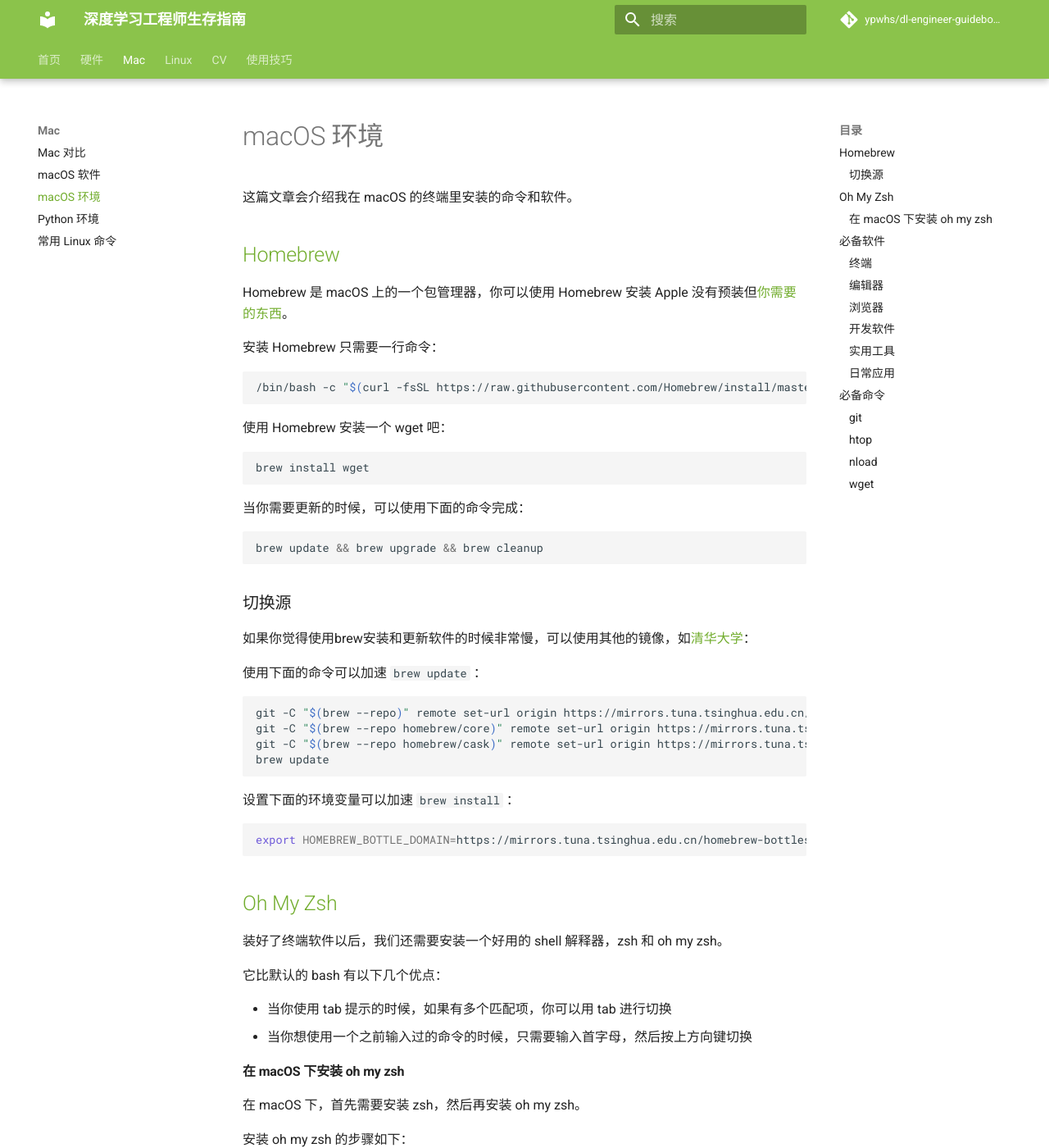
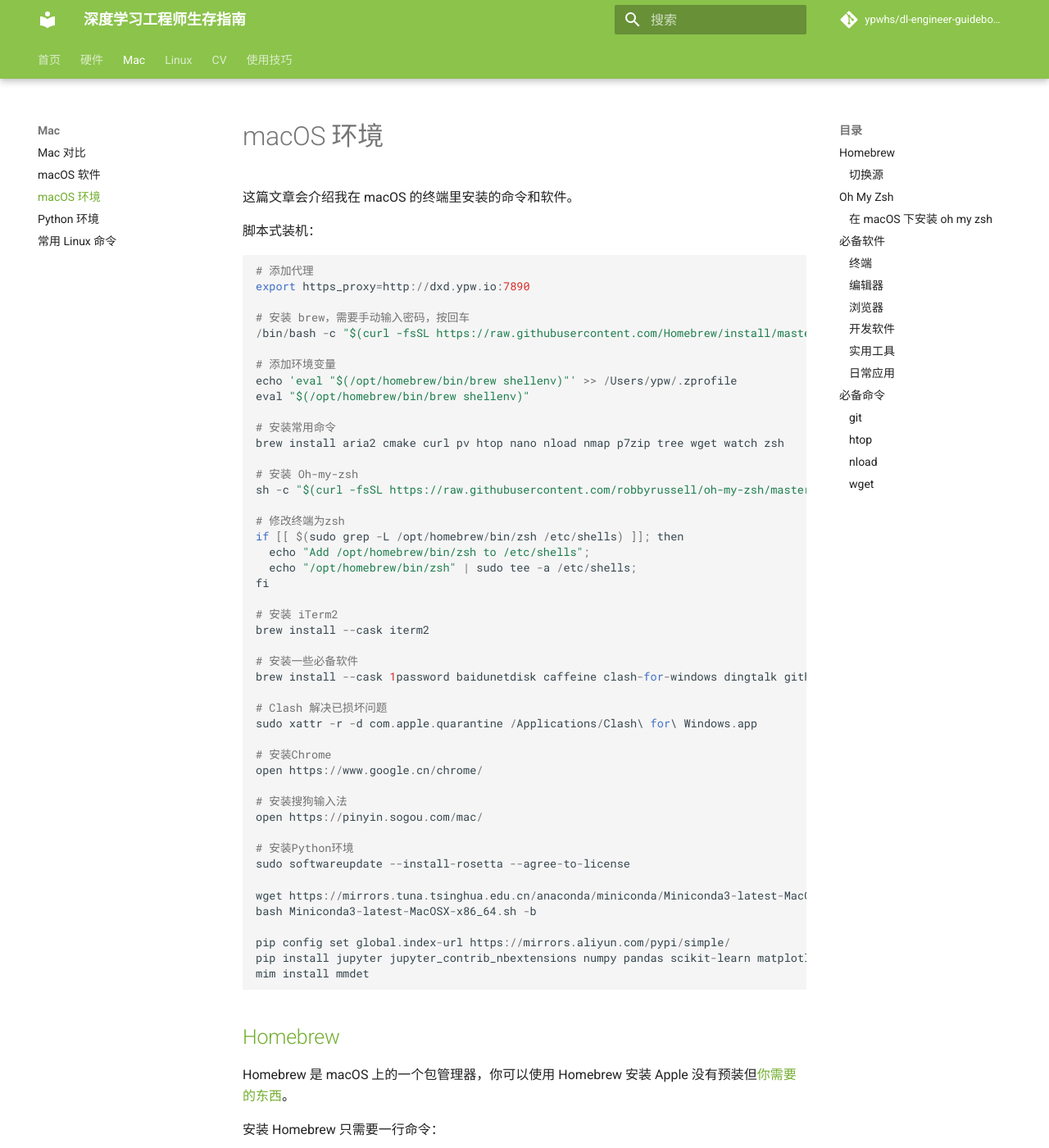
Before and after one commit to ypwhs/dl-engineer-guidebook, an MkDocs documentation site: the page built from docs/macos-environment.md, in a window 1280 px wide and 1400 px high. Shown: the whole window at 82% size. Built offline with MkDocs 1.6.1 and Material for MkDocs 9.7.7, drawn with Linux system fonts in a browser that asks for light colours; comment, search, counter and statistics services are not loaded.

Commit message:
Update macos-environment.md

````diff
--- a/docs/macos-environment.md
+++ b/docs/macos-environment.md
@@ -1,6 +1,57 @@
 # macOS 环境
 
 这篇文章会介绍我在 macOS 的终端里安装的命令和软件。
+
+脚本式装机：
+
+```
+# 添加代理
+export https_proxy=http://dxd.ypw.io:7890
+
+# 安装 brew，需要手动输入密码，按回车
+/bin/bash -c "$(curl -fsSL https://raw.githubusercontent.com/Homebrew/install/master/install.sh)"
+
+# 添加环境变量
+echo 'eval "$(/opt/homebrew/bin/brew shellenv)"' >> /Users/ypw/.zprofile
+eval "$(/opt/homebrew/bin/brew shellenv)"
+
+# 安装常用命令
+brew install aria2 cmake curl pv htop nano nload nmap p7zip tree wget watch zsh
+
+# 安装 Oh-my-zsh
+sh -c "$(curl -fsSL https://raw.githubusercontent.com/robbyrussell/oh-my-zsh/master/tools/install.sh)"
+
+# 修改终端为zsh
+if [[ $(sudo grep -L /opt/homebrew/bin/zsh /etc/shells) ]]; then
+  echo "Add /opt/homebrew/bin/zsh to /etc/shells";
+  echo "/opt/homebrew/bin/zsh" | sudo tee -a /etc/shells;
+fi
+
+# 安装 iTerm2
+brew install --cask iterm2
+
+# 安装一些必备软件
+brew install --cask 1password baidunetdisk caffeine clash-for-windows dingtalk github google-chrome iina hex-fiend istat-menus karabiner-elements netron postman pycharm qbittorrent qq sublime-text macdown tinypng4mac typora visual-studio-code wechat wechatwork xquartz
+
+# Clash 解决已损坏问题
+sudo xattr -r -d com.apple.quarantine /Applications/Clash\ for\ Windows.app
+
+# 安装Chrome
+open https://www.google.cn/chrome/
+
+# 安装搜狗输入法
+open https://pinyin.sogou.com/mac/
+
+# 安装Python环境
+sudo softwareupdate --install-rosetta --agree-to-license
+
+wget https://mirrors.tuna.tsinghua.edu.cn/anaconda/miniconda/Miniconda3-latest-MacOSX-x86_64.sh
+bash Miniconda3-latest-MacOSX-x86_64.sh -b
+
+pip config set global.index-url https://mirrors.aliyun.com/pypi/simple/
+pip install jupyter jupyter_contrib_nbextensions numpy pandas scikit-learn matplotlib opencv-python pillow tqdm tensorboardx torch torchvision xlrd openpyxl openmim
+mim install mmdet
+```
 
 ## [Homebrew](https://brew.sh/index_zh-cn)
 
````
